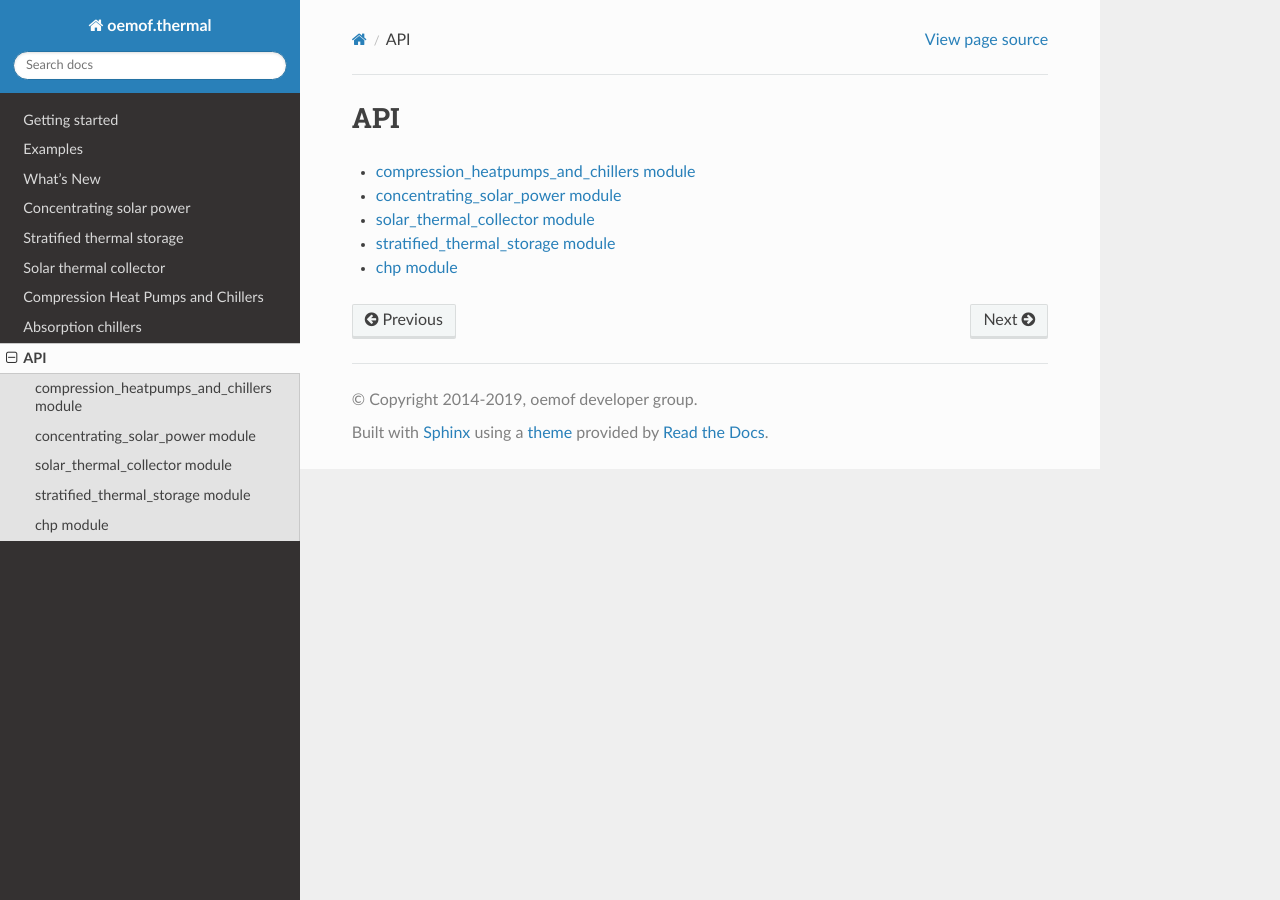
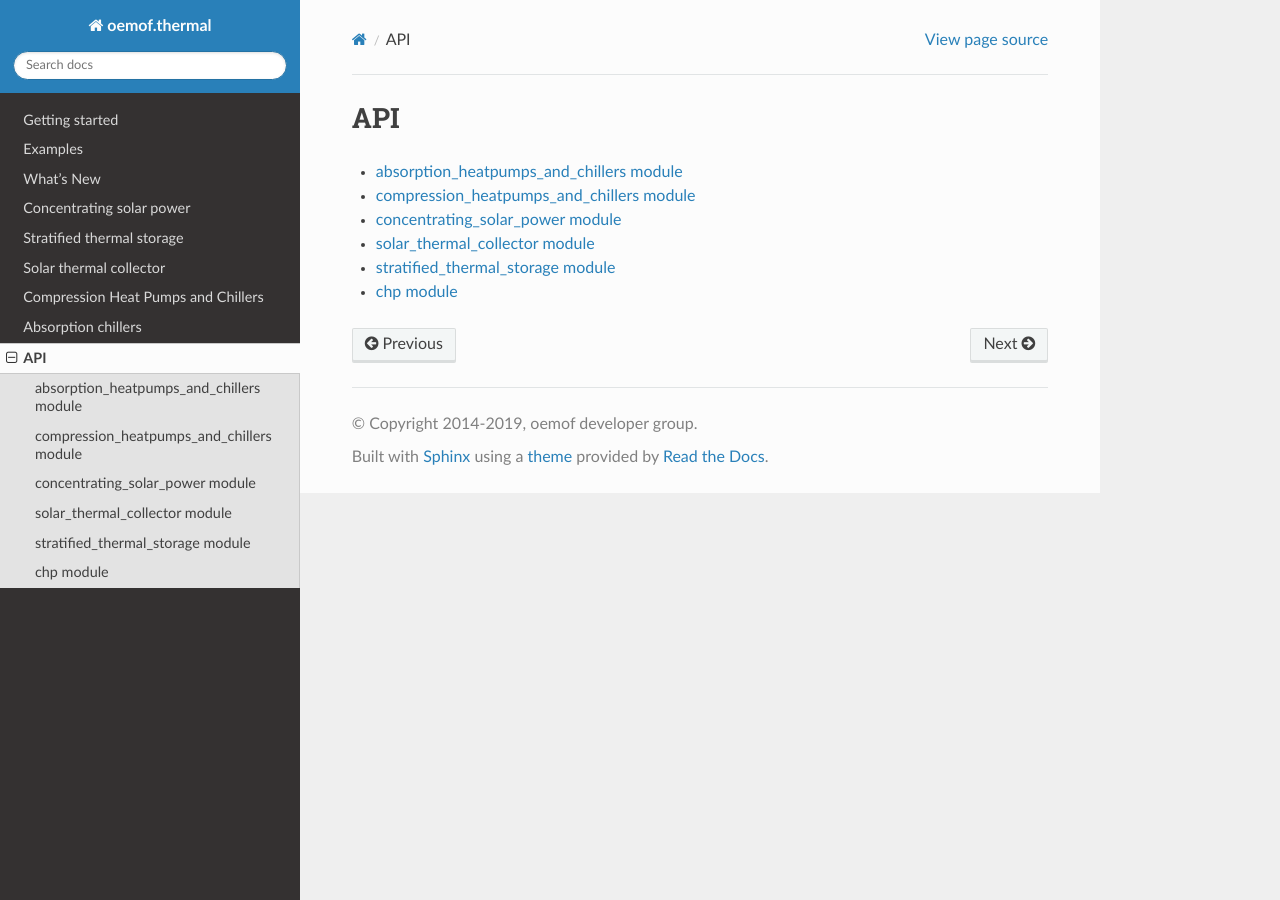
Before and after one commit to oemof/oemof-thermal, a Sphinx documentation site: the page built from docs/api.rst, in a window 1280 px wide. Built offline with Sphinx 7.4.7 and the Read the Docs theme 2.0.0, drawn with Linux system fonts in a browser that asks for light colours; formulas are drawn with MathJax 3; pages that are not in the unit, such as notebooks, are missing from menus.

Commit message:
Add module to API index in docu

```diff
--- a/docs/api/oemof-thermal.rst
+++ b/docs/api/oemof-thermal.rst
@@ -1,3 +1,11 @@
+absorption_heatpumps_and_chillers module
+==========================================================
+
+.. automodule:: oemof.thermal.absorption_heatpumps_and_chillers
+    :members:
+    :undoc-members:
+    :show-inheritance:
+
 compression\_heatpumps\_and\_chillers module
 ==========================================================
 
```
